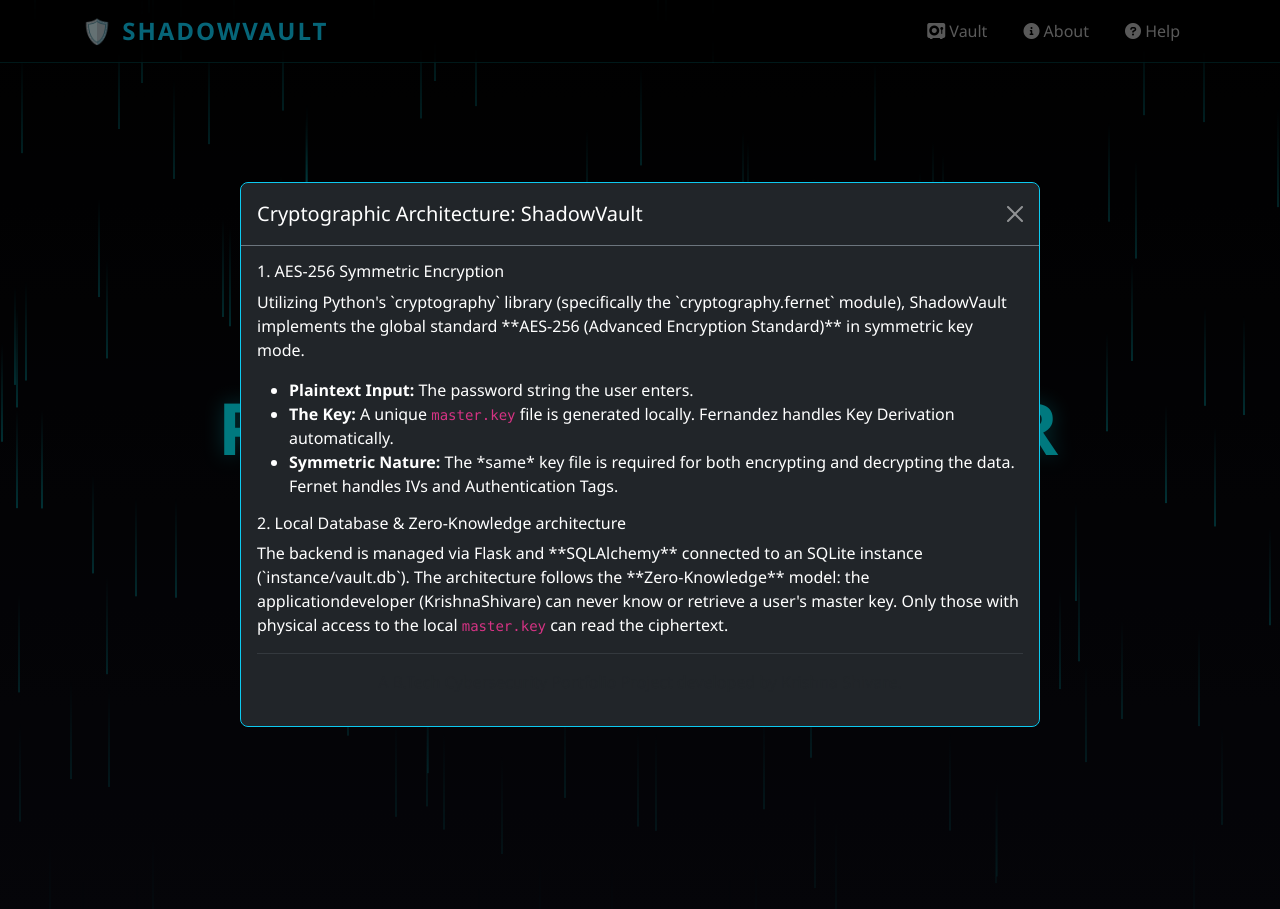
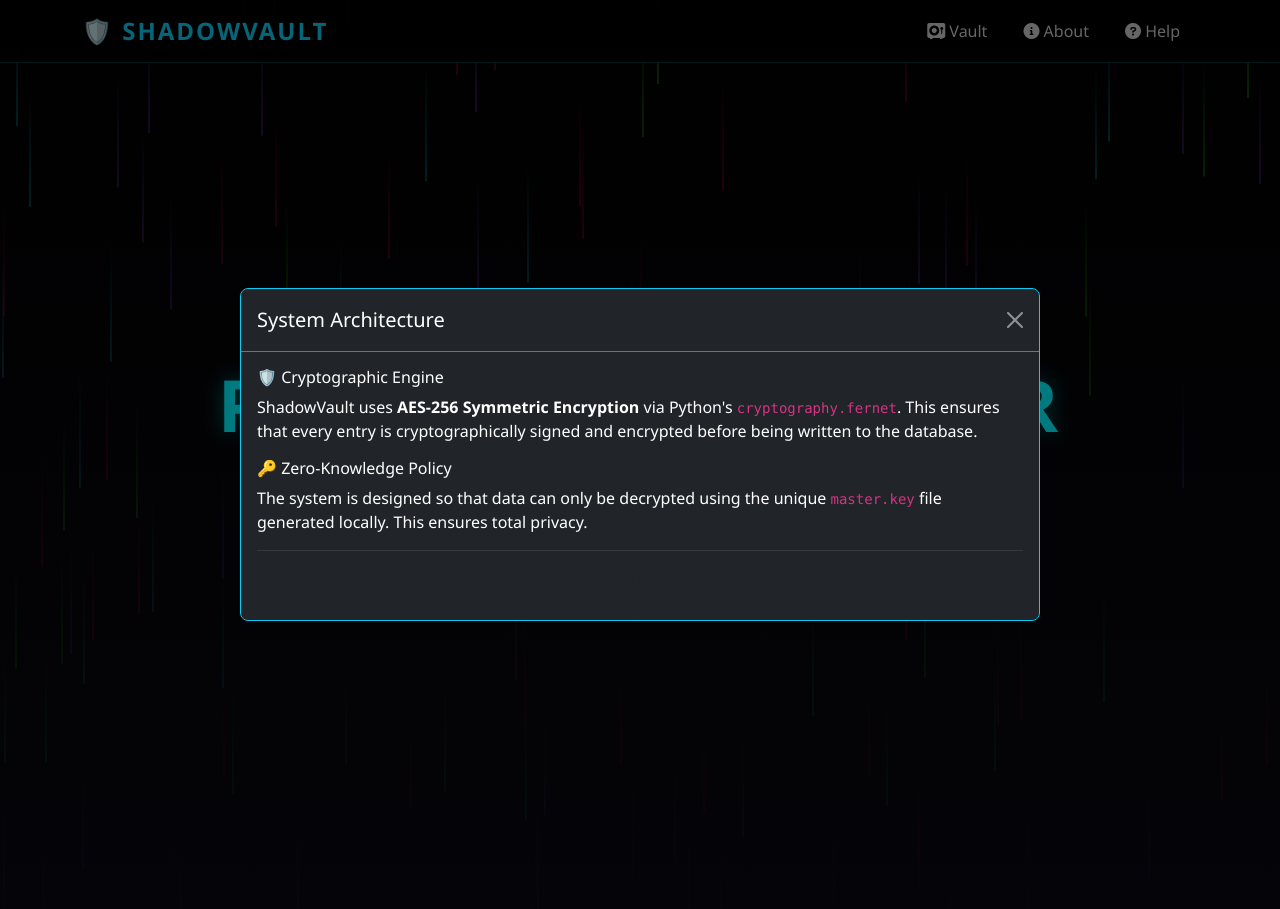
Before and after one commit to krishnashivhare654-beep/ShadowVault-Manager, a Flask app: page / in a window 1280 px wide, after a click on "About". Run offline with Flask 3, Linux system fonts and the light colour scheme; the visitor is signed in with stand-in values (Sample User, id 1).

Commit message:
ShadowVault Final v1.0: Multicolour Rain, Enhanced Security, and UX Fixes

```diff
--- a/templates/index.html
+++ b/templates/index.html
@@ -3,16 +3,16 @@
 <head>
     <meta charset="UTF-8">
     <meta name="viewport" content="width=device-width, initial-scale=1.0">
-    <title>ShadowVault | Cyber Rain Security</title>
+    <title>ShadowVault | Multicolour Cyber Security</title>
     <link href="https://cdn.jsdelivr.net/npm/bootstrap@5.3.0/dist/css/bootstrap.min.css" rel="stylesheet">
     <link rel="stylesheet" href="https://cdnjs.cloudflare.com/ajax/libs/font-awesome/6.0.0/css/all.min.css">
 
     <style>
-        :root { --primary: #00f2fe; --secondary: #a04efd; --glow: rgba(0, 242, 254, 0.4); }
+        :root { --primary: #00f2fe; --secondary: #a04efd; --accent: #ff0055; --glow: rgba(0, 242, 254, 0.4); }
 
         body { background: #010101; color: white; margin: 0; font-family: 'Segoe UI', sans-serif; overflow-x: hidden; height: 100vh; }
 
-        /* --- Cyber Rain Background Logic --- */
+        /* --- Multicolour Neon Rain --- */
         #cyber-rain {
             position: fixed; top: 0; left: 0; width: 100%; height: 100%;
             z-index: -2; pointer-events: none; overflow: hidden;
@@ -20,44 +20,50 @@
         }
         .rain-drop {
             position: absolute; top: -100px;
-            background: linear-gradient(180deg, transparent, var(--primary));
-            width: 2px; height: 100px;
-            opacity: 0.2;
+            width: 2px; height: 120px;
+            opacity: 0.3;
             animation: rain-fall 2s linear infinite;
         }
         @keyframes rain-fall {
-            0% { transform: translateY(0); opacity: 0.2; }
-            50% { opacity: 0.4; }
+            0% { transform: translateY(0); opacity: 0.3; }
             100% { transform: translateY(110vh); opacity: 0; }
         }
 
         /* --- Navbar --- */
-        .navbar { background: rgba(0, 0, 0, 0.7); backdrop-filter: blur(15px); border-bottom: 1px solid rgba(0, 242, 254, 0.2); z-index: 10; }
-        .nav-logo-link { text-decoration: none; }
-        .navbar-brand { font-size: 1.5rem; letter-spacing: 2px; cursor: pointer; }
-        .nav-link { color: rgba(255, 255, 255, 0.7) !important; margin: 0 10px; transition: 0.3s; font-weight: 500; }
+        .navbar { background: rgba(0, 0, 0, 0.75); backdrop-filter: blur(15px); border-bottom: 1px solid rgba(0, 242, 254, 0.2); }
+        .navbar-brand { font-size: 1.5rem; letter-spacing: 2px; cursor: pointer; transition: 0.3s; }
+        .navbar-brand:hover { text-shadow: 0 0 10px var(--primary); }
+        .nav-link { color: rgba(255, 255, 255, 0.8) !important; margin: 0 10px; font-weight: 500; }
         .nav-link:hover { color: var(--primary) !important; transform: translateY(-2px); }
 
         /* --- Welcome Hero --- */
-        #welcome-section { display: flex; flex-direction: column; align-items: center; justify-content: center; height: 90vh; text-align: center; }
+        #welcome-section { display: flex; flex-direction: column; align-items: center; justify-content: center; height: 85vh; text-align: center; }
         .hero-title { font-size: 4.5rem; font-weight: 900; letter-spacing: 4px; color: var(--primary); text-shadow: 0 0 20px var(--glow); }
 
-        /* --- Vault Card with Interactive Lighting --- */
-        #vault-section { display: none; padding: 60px 0; overflow-y: auto; height: calc(100vh - 70px); }
+        /* --- Vault Section with Fixed Scaling --- */
+        #vault-section { display: none; padding: 40px 20px; overflow-y: auto; height: calc(100vh - 70px); }
+
         .vault-card {
-            background: rgba(255, 255, 255, 0.03); border: 1px solid rgba(0, 242, 254, 0.1);
-            border-radius: 20px; padding: 40px; backdrop-filter: blur(20px);
-            transition: all 0.4s cubic-bezier(0.175, 0.885, 0.32, 1.275);
+            background: rgba(255, 255, 255, 0.03); border: 1px solid rgba(0, 242, 254, 0.15);
+            border-radius: 20px; padding: 40px; backdrop-filter: blur(25px);
+            transition: all 0.5s cubic-bezier(0.175, 0.885, 0.32, 1.275);
+            margin: 0 auto;
+            max-width: 95%; /* Prevents side cutting */
         }
-        .vault-card:hover { transform: scale(1.05); border-color: var(--primary); box-shadow: 0 0 50px var(--glow); }
+        .vault-card:hover {
+            transform: scale(1.03); /* Slightly less zoom to avoid cutting */
+            border-color: var(--primary);
+            box-shadow: 0 0 60px rgba(0, 242, 254, 0.3);
+        }
 
-        .input-group-custom { position: relative; margin-bottom: 30px; }
+        /* --- Input Fields --- */
+        .input-group-custom { position: relative; margin-bottom: 30px; text-align: left; }
         .input-group-custom input {
             background: transparent; border: none; border-bottom: 2px solid #333;
             color: white; width: 100%; padding: 10px 0; outline: none; transition: 0.4s;
         }
         .input-group-custom label { position: absolute; top: 10px; left: 0; color: #666; transition: 0.4s; pointer-events: none; }
-        .input-group-custom input:focus ~ label, .input-group-custom input:valid ~ label { top: -20px; font-size: 0.8rem; color: var(--primary); }
+        .input-group-custom input:focus ~ label, .input-group-custom input:valid ~ label { top: -20px; font-size: 0.85rem; color: var(--primary); }
         .input-group-custom input:focus { border-bottom-color: var(--primary); }
 
         .btn-encrypt {
@@ -66,6 +72,9 @@
         }
         .btn-encrypt:hover { transform: translateY(-3px); box-shadow: 0 10px 20px var(--glow); }
 
+        /* --- Table Styling --- */
+        .table-responsive { overflow: visible; } /* Fix for zoom cutting */
+        .table { --bs-table-bg: transparent; color: #e0e0e0; border-color: #222; }
         .cipher-code { color: #39ff14; font-family: monospace; font-size: 0.85rem; word-break: break-all; }
     </style>
 </head>
@@ -84,44 +93,44 @@
         </div>
     </nav>
 
-    <div id="welcome-section" class="container">
+    <div id="welcome-section" class="container text-center">
         <h1 class="hero-title">PASSWORD MANAGER</h1>
         <button class="btn btn-outline-info px-5 py-3 mt-4 rounded-pill fw-bold" onclick="showVault()">ACCESS VAULT</button>
     </div>
 
     <div id="vault-section" class="container">
         <div class="row justify-content-center">
-            <div class="col-md-5">
-                <div class="vault-card text-center shadow-lg">
-                    <h4 class="mb-4 text-info">Add New Entry</h4>
+            <div class="col-md-6">
+                <div class="vault-card text-center">
+                    <h4 class="mb-4 text-info"><i class="fas fa-plus-circle"></i> Add New Credential</h4>
                     <form action="/add" method="POST" id="vaultForm">
-                        <div class="input-group-custom text-start">
+                        <div class="input-group-custom">
                             <input type="text" name="website" id="webIn" required autocomplete="off">
                             <label>Website Name</label>
                         </div>
-                        <div class="input-group-custom text-start">
+                        <div class="input-group-custom">
                             <input type="text" name="username" id="userIn" required autocomplete="off">
-                            <label>Username</label>
+                            <label>Username / Email</label>
                         </div>
-                        <div class="input-group-custom text-start">
+                        <div class="input-group-custom">
                             <input type="password" name="password" id="passIn" required autocomplete="off">
                             <label>Password</label>
                         </div>
-                        <button type="submit" class="btn btn-encrypt w-100">SECURE & SAVE</button>
+                        <button type="submit" class="btn btn-encrypt w-100">ENCRYPT & VAULT</button>
                     </form>
                 </div>
             </div>
         </div>
 
         <div class="mt-5 vault-card">
-            <h4 class="mb-4 text-info"><i class="fas fa-database"></i> Stored Credentials</h4>
+            <h4 class="mb-4 text-info"><i class="fas fa-database"></i> Secure Vault Storage</h4>
             <div class="table-responsive">
                 <table class="table table-dark table-hover">
-                    <thead><tr><th>Service</th><th>Identity</th><th>AES Ciphertext</th></tr></thead>
+                    <thead><tr><th>Service</th><th>Identity</th><th>AES Ciphertext Signature</th></tr></thead>
                     <tbody>
                         {% for entry in entries %}
                         <tr>
-                            <td>{{ entry.website }}</td>
+                            <td class="fw-bold">{{ entry.website }}</td>
                             <td>{{ entry.username }}</td>
                             <td class="cipher-code">{{ entry.encrypted_password }}</td>
                         </tr>
@@ -135,24 +144,14 @@
     <div class="modal fade" id="aboutModal" tabindex="-1" aria-hidden="true">
         <div class="modal-dialog modal-dialog-centered modal-lg">
             <div class="modal-content bg-dark border-info text-white">
-                <div class="modal-header border-secondary">
-                    <h5 class="modal-title">Cryptographic Architecture: ShadowVault</h5>
-                    <button type="button" class="btn-close btn-close-white" data-bs-dismiss="modal"></button>
-                </div>
+                <div class="modal-header border-secondary"><h5 class="modal-title">System Architecture</h5><button type="button" class="btn-close btn-close-white" data-bs-dismiss="modal"></button></div>
                 <div class="modal-body">
-                    <h6>1. AES-256 Symmetric Encryption</h6>
-                    <p>Utilizing Python's `cryptography` library (specifically the `cryptography.fernet` module), ShadowVault implements the global standard **AES-256 (Advanced Encryption Standard)** in symmetric key mode.</p>
-                    <ul>
-                        <li><strong>Plaintext Input:</strong> The password string the user enters.</li>
-                        <li><strong>The Key:</strong> A unique <code>master.key</code> file is generated locally. Fernandez handles Key Derivation automatically.</li>
-                        <li><strong>Symmetric Nature:</strong> The *same* key file is required for both encrypting and decrypting the data. Fernet handles IVs and Authentication Tags.</li>
-                    </ul>
-
-                    <h6>2. Local Database & Zero-Knowledge architecture</h6>
-                    <p>The backend is managed via Flask and **SQLAlchemy** connected to an SQLite instance (`instance/vault.db`). The architecture follows the **Zero-Knowledge** model: the applicationdeveloper (KrishnaShivare) can never know or retrieve a user's master key. Only those with physical access to the local <code>master.key</code> can read the ciphertext.</p>
-
+                    <h6>🛡️ Cryptographic Engine</h6>
+                    <p>ShadowVault uses <strong>AES-256 Symmetric Encryption</strong> via Python's <code>cryptography.fernet</code>. This ensures that every entry is cryptographically signed and encrypted before being written to the database.</p>
+                    <h6>🔑 Zero-Knowledge Policy</h6>
+                    <p>The system is designed so that data can only be decrypted using the unique <code>master.key</code> file generated locally. This ensures total privacy.</p>
                     <hr class="border-secondary">
-                    <p class="text-center text-muted">A B.Tech Cybersecurity Portfolio Project developed by Krishna Shivare.</p>
+                    <p class="text-center text-muted small">Developed by Krishna Shivare - Portfolio 2026</p>
                 </div>
             </div>
         </div>
@@ -161,17 +160,13 @@
     <div class="modal fade" id="helpModal" tabindex="-1" aria-hidden="true">
         <div class="modal-dialog modal-dialog-centered modal-lg">
             <div class="modal-content bg-dark border-warning text-white">
-                <div class="modal-header border-secondary">
-                    <h5 class="modal-title text-warning">Quick Start Guide</h5>
-                    <button type="button" class="btn-close btn-close-white" data-bs-dismiss="modal"></button>
-                </div>
+                <div class="modal-header border-secondary"><h5 class="modal-title text-warning">How to Use ShadowVault</h5><button type="button" class="btn-close btn-close-white" data-bs-dismiss="modal"></button></div>
                 <div class="modal-body">
                     <ol>
-                        <li>Access the **Vault** section via the button or navbar.</li>
-                        <li>Enter credential details (e.g., Google, user@gmail.com, secretpass).</li>
-                        <li>Click **Secure & Save** to initiate encryption.</li>
-                        <li>The entry will be stored in the database. The original password is lost; only the green unreadable ciphertext is retained.</li>
-                        <li>Your `master.key` file in the root folder is the ONLY key to this vault. Keep it safe.</li>
+                        <li>Click <strong>Vault</strong> in the top menu to access your data.</li>
+                        <li>Fill in the fields: Website Name, Username, and Password.</li>
+                        <li>Click <strong>Encrypt & Vault</strong>. Your password will be converted to a secure cipher.</li>
+                        <li>The table below will show the service and the scrambled code.</li>
                     </ol>
                 </div>
             </div>
@@ -183,26 +178,22 @@
         function showVault() { document.getElementById('welcome-section').style.display = 'none'; document.getElementById('vault-section').style.display = 'block'; }
         function goHome() { document.getElementById('welcome-section').style.display = 'flex'; document.getElementById('vault-section').style.display = 'none'; }
 
-        // --- Cyber Rain Generator ---
+        // --- Multicolour Neon Rain Logic ---
         const rainContainer = document.getElementById('cyber-rain');
-        const numDrops = 150; // Adjust for density
-        const speedMultiplier = 1.5; // Adjust for velocity
+        const colours = ['#00f2fe', '#a04efd', '#ff0055', '#39ff14'];
 
-        for (let i = 0; i < numDrops; i++) {
+        for (let i = 0; i < 150; i++) {
             const drop = document.createElement('div');
+            const colour = colours[Math.floor(Math.random() * colours.length)];
             drop.classList.add('rain-drop');
             drop.style.left = Math.random() * 100 + '%';
-
-            // Random delay so they don't all fall together
+            drop.style.background = `linear-gradient(180deg, transparent, ${colour})`;
             drop.style.animationDelay = Math.random() * 2 + 's';
-
-            // Random duration for natural variations
-            drop.style.animationDuration = (Math.random() + 0.5) / speedMultiplier + 's';
-
+            drop.style.animationDuration = (Math.random() * 1 + 1) + 's';
             rainContainer.appendChild(drop);
         }
 
-        // --- Custom Validation Logic ---
+        // --- Custom Validation ---
         const form = document.getElementById('vaultForm');
         form.addEventListener('submit', (e) => {
             const web = document.getElementById('webIn');
```
Also changed, not shown: instance/vault.db.
